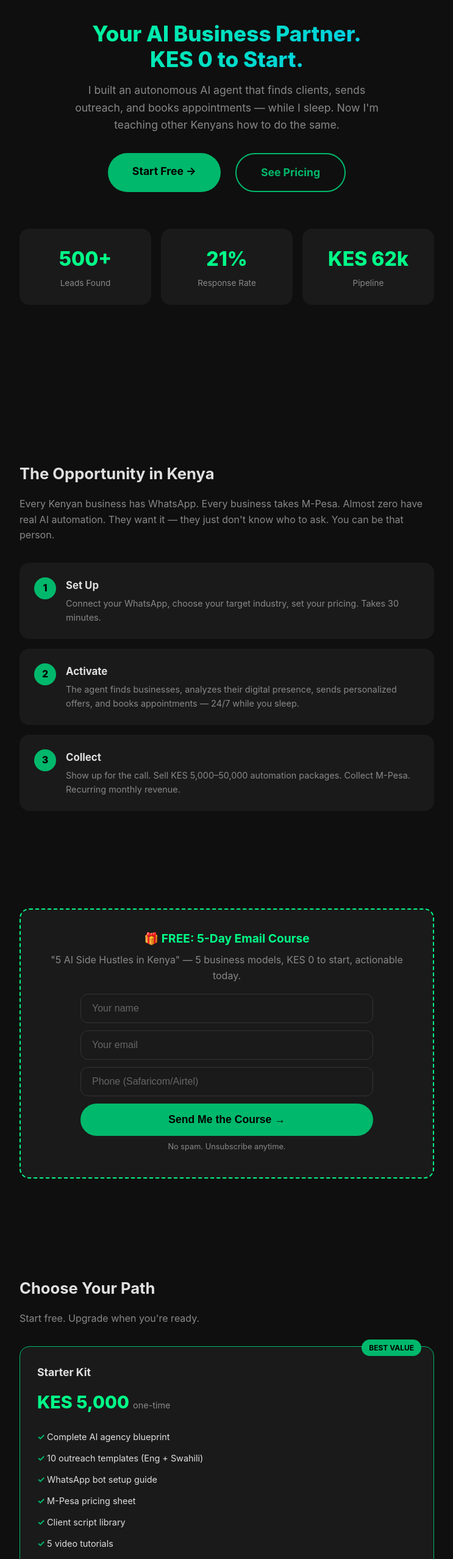
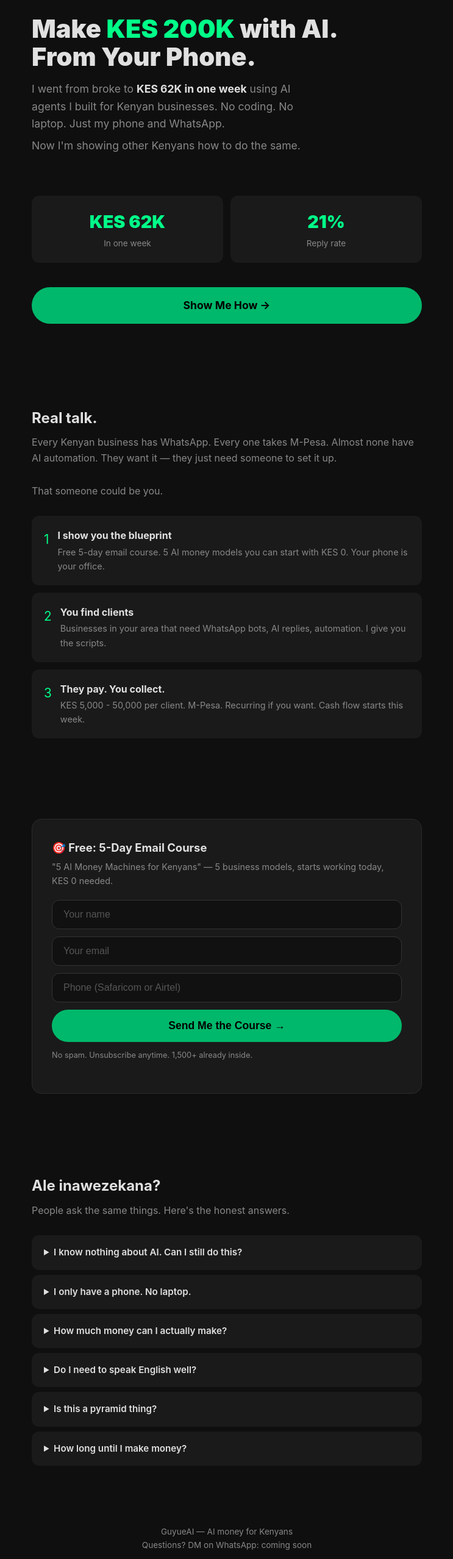
Before and after one commit to ssmurfgg04-gif/guyueai-landing, a plain HTML site: page index.html in a window 1280 px wide. Shown: the part 103-2660 px from the top of the page at 61% size, without its empty margins (268-1011 px from the left). Drawn offline with Linux system fonts and the light colour scheme.

Commit message:
rewrite: sell the dream - KES 200K with AI, no pricing tiers

```diff
--- a/index.html
+++ b/index.html
@@ -3,7 +3,7 @@
 <head>
 <meta charset="UTF-8">
 <meta name="viewport" content="width=device-width, initial-scale=1.0">
-<title>GuyueAI — Build Your AI Agency in Kenya</title>
+<title>GuyueAI — KES 200K with AI</title>
 <style>
   :root {
     --green: #00B86B;
@@ -20,32 +20,36 @@
     color: var(--text);
     line-height: 1.6;
   }
-  .container { max-width: 680px; margin: auto; padding: 0 20px; }
+  .container { max-width: 640px; margin: auto; padding: 0 20px; }
   .hero {
-    min-height: 100vh;
+    min-height: 90vh;
     display: flex;
     flex-direction: column;
     justify-content: center;
     padding: 40px 0;
-    text-align: center;
+  }
+  .hero .tag {
+    color: var(--green);
+    font-size: .85em;
+    font-weight: 700;
+    letter-spacing: 2px;
+    text-transform: uppercase;
+    margin-bottom: 20px;
   }
   .hero h1 {
-    font-size: 2.2em;
-    font-weight: 800;
-    line-height: 1.2;
+    font-size: 2.6em;
+    font-weight: 900;
+    line-height: 1.1;
     margin-bottom: 16px;
-    background: linear-gradient(135deg, var(--accent), #00bfff);
-    -webkit-background-clip: text;
-    -webkit-text-fill-color: transparent;
   }
-  .hero p {
+  .hero h1 span { color: var(--accent); }
+  .hero .sub {
     font-size: 1.1em;
     color: var(--muted);
-    margin-bottom: 32px;
-    max-width: 500px;
-    margin-left: auto;
-    margin-right: auto;
+    margin-bottom: 8px;
+    max-width: 460px;
   }
+  .hero .sub strong { color: var(--text); }
   .btn {
     display: inline-block;
     background: var(--green);
@@ -58,283 +62,194 @@
     transition: transform .2s, box-shadow .2s;
     border: none;
     cursor: pointer;
+    width: 100%;
+    text-align: center;
   }
   .btn:hover { transform: translateY(-2px); box-shadow: 0 8px 24px rgba(0,184,107,.3); }
-  .btn-outline {
-    background: transparent;
-    border: 2px solid var(--green);
-    color: var(--green);
-    margin-left: 12px;
+  .btn-small {
+    padding: 12px 24px;
+    font-size: .95em;
+    width: auto;
   }
-  .stats {
+  .proof {
     display: grid;
-    grid-template-columns: repeat(3, 1fr);
-    gap: 16px;
-    margin: 60px 0;
+    grid-template-columns: 1fr 1fr;
+    gap: 12px;
+    margin: 40px 0;
   }
-  .stat {
+  .proof-item {
+    background: var(--card);
+    border-radius: 12px;
+    padding: 20px;
+    text-align: center;
+  }
+  .proof-item .num { font-size: 1.8em; font-weight: 900; color: var(--accent); }
+  .proof-item .label { font-size: .85em; color: var(--muted); margin-top: 2px; }
+  .section { padding: 50px 0; }
+  .section h2 {
+    font-size: 1.5em;
+    font-weight: 700;
+    margin-bottom: 8px;
+  }
+  .section > .sub { color: var(--muted); margin-bottom: 28px; }
+  .steps { display: flex; flex-direction: column; gap: 12px; }
+  .step {
+    background: var(--card);
+    border-radius: 12px;
+    padding: 20px;
+    display: flex;
+    gap: 14px;
+    align-items: flex-start;
+  }
+  .step .icon {
+    color: var(--accent);
+    font-size: 1.3em;
+    flex-shrink: 0;
+    margin-top: 2px;
+  }
+  .step h3 { font-size: 1em; margin-bottom: 2px; }
+  .step p { font-size: .9em; color: var(--muted); }
+  .form-box {
     background: var(--card);
     border-radius: 16px;
-    padding: 24px 16px;
-    text-align: center;
+    padding: 32px;
+    border: 1px solid #2a2a2a;
+    margin: 32px 0;
   }
-  .stat .num { font-size: 2em; font-weight: 800; color: var(--accent); }
-  .stat .label { font-size: .85em; color: var(--muted); margin-top: 4px; }
-  .section { padding: 60px 0; }
-  .section h2 {
-    font-size: 1.6em;
-    font-weight: 700;
-    margin-bottom: 16px;
-  }
-  .section > p { color: var(--muted); margin-bottom: 32px; }
-  .steps { display: flex; flex-direction: column; gap: 16px; }
-  .step {
-    background: var(--card);
-    border-radius: 16px;
-    padding: 24px;
-    display: flex;
-    gap: 16px;
-    align-items: flex-start;
-  }
-  .step .num {
-    background: var(--green);
-    color: #000;
-    font-weight: 800;
-    width: 36px;
-    height: 36px;
-    border-radius: 50%;
-    display: flex;
-    align-items: center;
-    justify-content: center;
-    flex-shrink: 0;
-    font-size: 1em;
-  }
-  .step h3 { font-size: 1.05em; margin-bottom: 4px; }
-  .step p { font-size: .9em; color: var(--muted); }
-  .pricing-grid { display: flex; flex-direction: column; gap: 16px; }
-  .price-card {
-    background: var(--card);
-    border-radius: 16px;
-    padding: 28px;
-    border: 1px solid #2a2a2a;
-  }
-  .price-card.featured {
-    border-color: var(--green);
-    position: relative;
-  }
-  .price-card.featured::before {
-    content: "BEST VALUE";
-    position: absolute;
-    top: -12px;
-    right: 20px;
-    background: var(--green);
-    color: #000;
-    font-size: .75em;
-    font-weight: 700;
-    padding: 4px 12px;
-    border-radius: 20px;
-  }
-  .price-card .name { font-weight: 700; font-size: 1.1em; }
-  .price-card .price {
-    font-size: 1.8em;
-    font-weight: 800;
-    margin: 12px 0;
-    color: var(--accent);
-  }
-  .price-card .price span { font-size: .5em; color: var(--muted); font-weight: 400; }
-  .price-card ul { list-style: none; margin: 16px 0; }
-  .price-card ul li { padding: 6px 0; font-size: .9em; }
-  .price-card ul li::before { content: "✓ "; color: var(--green); font-weight: 700; }
-  .price-card .btn { width: 100%; text-align: center; }
-  .offer-badge {
-    background: var(--card);
-    border: 2px dashed var(--accent);
-    border-radius: 16px;
-    padding: 32px;
-    text-align: center;
-    margin: 40px 0;
-  }
-  .offer-badge h3 { font-size: 1.2em; color: var(--accent); }
-  .offer-badge p { color: var(--muted); margin: 8px 0; }
-  form { display: flex; flex-direction: column; gap: 12px; max-width: 480px; margin: auto; }
+  .form-box h3 { font-size: 1.15em; margin-bottom: 4px; }
+  .form-box > p { color: var(--muted); font-size: .9em; margin-bottom: 20px; }
+  form { display: flex; flex-direction: column; gap: 12px; }
   form input {
     padding: 14px 18px;
     border-radius: 12px;
     border: 1px solid #333;
-    background: var(--card);
+    background: #111;
     color: #fff;
     font-size: 1em;
   }
-  form input::placeholder { color: #666; }
-  .faq { display: flex; flex-direction: column; gap: 12px; }
+  form input::placeholder { color: #555; }
+  .success {
+    display: none;
+    text-align: center;
+    padding: 20px;
+    background: #00B86B15;
+    border: 1px solid var(--green);
+    border-radius: 12px;
+  }
+  .success h3 { color: var(--green); margin-bottom: 8px; }
+  .testimonial {
+    background: var(--card);
+    border-radius: 12px;
+    padding: 24px;
+    border-left: 3px solid var(--green);
+    margin: 16px 0;
+  }
+  .testimonial p { font-style: italic; color: #ccc; font-size: .95em; }
+  .testimonial .name { color: var(--muted); font-size: .85em; margin-top: 8px; }
   details {
     background: var(--card);
     border-radius: 12px;
     padding: 16px 20px;
     cursor: pointer;
+    margin-bottom: 8px;
   }
-  details summary { font-weight: 600; outline: none; }
+  details summary { font-weight: 600; outline: none; font-size: .95em; }
   details p { color: var(--muted); margin-top: 8px; font-size: .9em; }
   .footer { text-align: center; padding: 40px 0; color: var(--muted); font-size: .85em; }
-  .flex-btns { display: flex; gap: 12px; justify-content: center; flex-wrap: wrap; }
+  .mb-8 { margin-bottom: 8px; }
   @media (max-width: 480px) {
-    .hero h1 { font-size: 1.6em; }
-    .stats { grid-template-columns: repeat(3, 1fr); gap: 8px; }
-    .stat { padding: 16px 8px; }
-    .stat .num { font-size: 1.4em; }
+    .hero h1 { font-size: 1.8em; }
+    .proof { grid-template-columns: 1fr; }
   }
 </style>
 </head>
 <body>
 
 <div class="hero container">
-  <h1>Your AI Business Partner.<br>KES&nbsp;0 to Start.</h1>
-  <p>I built an autonomous AI agent that finds clients, sends outreach, and books appointments — while I sleep. Now I'm teaching other Kenyans how to do the same.</p>
-  <div class="flex-btns">
-    <a href="#free" class="btn">Start Free →</a>
-    <a href="#pricing" class="btn btn-outline">See Pricing</a>
+  <div class="tag">GuyueAI</div>
+  <h1>Make <span>KES 200K</span> with AI.<br>From Your Phone.</h1>
+  <p class="sub">I went from broke to <strong>KES 62K in one week</strong> using AI agents I built for Kenyan businesses. No coding. No laptop. Just my phone and WhatsApp.</p>
+  <p class="sub" style="margin-bottom: 28px;">Now I'm showing other Kenyans how to do the same.</p>
+  <div class="proof">
+    <div class="proof-item"><div class="num">KES 62K</div><div class="label">In one week</div></div>
+    <div class="proof-item"><div class="num">21%</div><div class="label">Reply rate</div></div>
   </div>
-  <div class="stats">
-    <div class="stat"><div class="num">500+</div><div class="label">Leads Found</div></div>
-    <div class="stat"><div class="num">21%</div><div class="label">Response Rate</div></div>
-    <div class="stat"><div class="num">KES&nbsp;62k</div><div class="label">Pipeline</div></div>
-  </div>
+  <a href="#free" class="btn">Show Me How →</a>
 </div>
 
 <div class="container section">
-  <h2>The Opportunity in Kenya</h2>
-  <p>Every Kenyan business has WhatsApp. Every business takes M-Pesa. Almost zero have real AI automation. They want it — they just don't know who to ask. You can be that person.</p>
-  <div class="steps">
+  <h2>Real talk.</h2>
+  <p class="sub">Every Kenyan business has WhatsApp. Every one takes M-Pesa. Almost none have AI automation. They want it — they just need someone to set it up.</p>
+  <p class="sub" style="margin-bottom: 0;">That someone could be you.</p>
+  <div class="steps" style="margin-top: 28px;">
     <div class="step">
-      <div class="num">1</div>
-      <div><h3>Set Up</h3><p>Connect your WhatsApp, choose your target industry, set your pricing. Takes 30 minutes.</p></div>
+      <div class="icon">1</div>
+      <div><h3>I show you the blueprint</h3><p>Free 5-day email course. 5 AI money models you can start with KES 0. Your phone is your office.</p></div>
     </div>
     <div class="step">
-      <div class="num">2</div>
-      <div><h3>Activate</h3><p>The agent finds businesses, analyzes their digital presence, sends personalized offers, and books appointments — 24/7 while you sleep.</p></div>
+      <div class="icon">2</div>
+      <div><h3>You find clients</h3><p>Businesses in your area that need WhatsApp bots, AI replies, automation. I give you the scripts.</p></div>
     </div>
     <div class="step">
-      <div class="num">3</div>
-      <div><h3>Collect</h3><p>Show up for the call. Sell KES 5,000–50,000 automation packages. Collect M-Pesa. Recurring monthly revenue.</p></div>
+      <div class="icon">3</div>
+      <div><h3>They pay. You collect.</h3><p>KES 5,000 - 50,000 per client. M-Pesa. Recurring if you want. Cash flow starts this week.</p></div>
     </div>
   </div>
 </div>
 
 <div class="container section" id="free">
-  <div class="offer-badge">
-    <h3>🎁 FREE: 5-Day Email Course</h3>
-    <p>"5 AI Side Hustles in Kenya" — 5 business models, KES 0 to start, actionable today.</p>
-    <form id="leadForm" style="margin-top: 16px;">
+  <div class="form-box">
+    <h3>🎯 Free: 5-Day Email Course</h3>
+    <p>"5 AI Money Machines for Kenyans" — 5 business models, starts working today, KES 0 needed.</p>
+    <form id="leadForm">
       <input type="text" name="name" placeholder="Your name" required>
       <input type="email" name="email" placeholder="Your email" required>
-      <input type="tel" name="phone" placeholder="Phone (Safaricom/Airtel)" required>
+      <input type="tel" name="phone" placeholder="Phone (Safaricom or Airtel)" required>
       <input type="hidden" name="source" value="landing_page">
       <button type="submit" class="btn" id="submitBtn">Send Me the Course →</button>
     </form>
-    <div id="formSuccess" style="display:none;background:#00B86B22;border:1px solid #00B86B;border-radius:12px;padding:20px;margin-top:12px;">
-      <p style="color:#00ff88;font-weight:600;">Asante! 🎉 Check your inbox + WhatsApp for the course.</p>
-      <p style="font-size:.85em;color:#aaa;margin-top:8px;">You'll get a reply in the next few minutes.</p>
+    <div class="success" id="formSuccess">
+      <h3>Asante! 🎉</h3>
+      <p>Check your inbox. The first lesson is on its way.</p>
+      <p style="font-size:.85em;color:var(--muted);margin-top:4px;">Pole if it lands in spam — check there too.</p>
     </div>
-    <p style="font-size: .8em; margin-top: 8px;">No spam. Unsubscribe anytime.</p>
-  </div>
-</div>
-
-<div class="container section" id="pricing">
-  <h2>Choose Your Path</h2>
-  <p>Start free. Upgrade when you're ready.</p>
-  <div class="pricing-grid">
-    <div class="price-card featured">
-      <div class="name">Starter Kit</div>
-      <div class="price">KES 5,000 <span>one-time</span></div>
-      <ul>
-        <li>Complete AI agency blueprint</li>
-        <li>10 outreach templates (Eng + Swahili)</li>
-        <li>WhatsApp bot setup guide</li>
-        <li>M-Pesa pricing sheet</li>
-        <li>Client script library</li>
-        <li>5 video tutorials</li>
-      </ul>
-      <a href="#" class="btn">Buy Now →</a>
-    </div>
-    <div class="price-card">
-      <div class="name">Pro System</div>
-      <div class="price">KES 15,000 <span>one-time</span></div>
-      <ul>
-        <li>Everything in Starter +</li>
-        <li>Custom AI agent installation</li>
-        <li>30 days WhatsApp support</li>
-        <li>Lead generation playbook</li>
-        <li>Client pitch deck</li>
-        <li>2 group coaching calls</li>
-        <li>First 100 leads sourced for you</li>
-      </ul>
-      <a href="#" class="btn">Buy Now →</a>
-    </div>
-    <div class="price-card">
-      <div class="name">Community</div>
-      <div class="price">KES 2,500 <span>/ month</span></div>
-      <ul>
-        <li>Private Telegram group</li>
-        <li>Weekly live training</li>
-        <li>Client referrals</li>
-        <li>Template updates</li>
-        <li>Peer support network</li>
-      </ul>
-      <a href="#" class="btn btn-outline" style="width:100%;text-align:center;">Join Waitlist →</a>
-    </div>
+    <p style="font-size: .8em; margin-top: 12px; color: var(--muted);">No spam. Unsubscribe anytime. 1,500+ already inside.</p>
   </div>
 </div>
 
 <div class="container section">
-  <h2>Why This Works</h2>
-  <div class="steps">
-    <div class="step">
-      <div class="num">✓</div>
-      <div><h3>Proven Demand</h3><p>53M+ WhatsApp users, KES 8.3 trillion in M-Pesa transactions. Businesses are ready to buy.</p></div>
-    </div>
-    <div class="step">
-      <div class="num">✓</div>
-      <div><h3>Zero Competition</h3><p>Most Kenyans don't know AI agency services exist. You'll be first in your market.</p></div>
-    </div>
-    <div class="step">
-      <div class="num">✓</div>
-      <div><h3>KES 0 to Start</h3><p>Free AI tools, free WhatsApp API, free hosting. Your phone is your office.</p></div>
-    </div>
-  </div>
-</div>
-
-<div class="container section">
-  <h2>Frequently Asked Questions</h2>
-  <div class="faq">
+  <h2>Ale inawezekana?</h2>
+  <p class="sub">People ask the same things. Here's the honest answers.</p>
+  <div style="margin-top: 20px;">
     <details>
-      <summary>I don't know anything about AI. Can I still do this?</summary>
-      <p>Yes. The agent does the AI work. You just follow the setup guide. No coding required.</p>
+      <summary>I know nothing about AI. Can I still do this?</summary>
+      <p>Yes. You don't build anything. You use pre-made tools. I show you exactly which button to press. If you can use WhatsApp, you can do this.</p>
     </details>
     <details>
-      <summary>What if I only have a phone, no laptop?</summary>
-      <p>The Starter Kit and Community tiers work entirely on WhatsApp + phone. Only the Pro tier needs a laptop for customization.</p>
+      <summary>I only have a phone. No laptop.</summary>
+      <p>Everything works on WhatsApp + phone. Only the advanced setup needs a laptop (and you can borrow one for an hour at a cyber cafe).</p>
     </details>
     <details>
       <summary>How much money can I actually make?</summary>
-      <p>Our agents average KES 50,000–200,000/month. Top performers do KES 500k+. It depends on how many clients you onboard.</p>
+      <p>Most people make KES 5,000 - 20,000 their first week. After a month, KES 50K - 200K/month is realistic if you put in the work. Top people hit KES 500K+.</p>
     </details>
     <details>
-      <summary>Do I need coding skills?</summary>
-      <p>Zero coding. The agent is pre-built. You just configure it like setting up a new phone.</p>
+      <summary>Do I need to speak English well?</summary>
+      <p>The scripts are in English but you can switch to Swahili or sheng with clients. Your clients are fellow Kenyans — speak how you normally speak.</p>
     </details>
     <details>
-      <summary>Is this legal in Kenya?</summary>
-      <p>Yes. You're offering business automation services. Get a KRA PIN and business permit when you make your first sale.</p>
+      <summary>Is this a pyramid thing?</summary>
+      <p>No. You offer a real service (WhatsApp bots, AI automation) to real businesses. They pay you. Simple. Get a KRA PIN when you make your first sale.</p>
     </details>
     <details>
-      <summary>What if I can't sell?</summary>
-      <p>The agent qualifies leads BEFORE you talk to them. They already said "yes, I'm interested." You just show up.</p>
+      <summary>How long until I make money?</summary>
+      <p>Day 1 of the course shows you a model that can pay you within 24 hours. No promises — but the blueprint is there.</p>
     </details>
   </div>
 </div>
 
 <div class="footer container">
-  <p>GuyueAI — Building Kenya's AI agency ecosystem</p>
+  <p>GuyueAI — AI money for Kenyans</p>
   <p>Questions? DM on WhatsApp: coming soon</p>
 </div>
 
```
